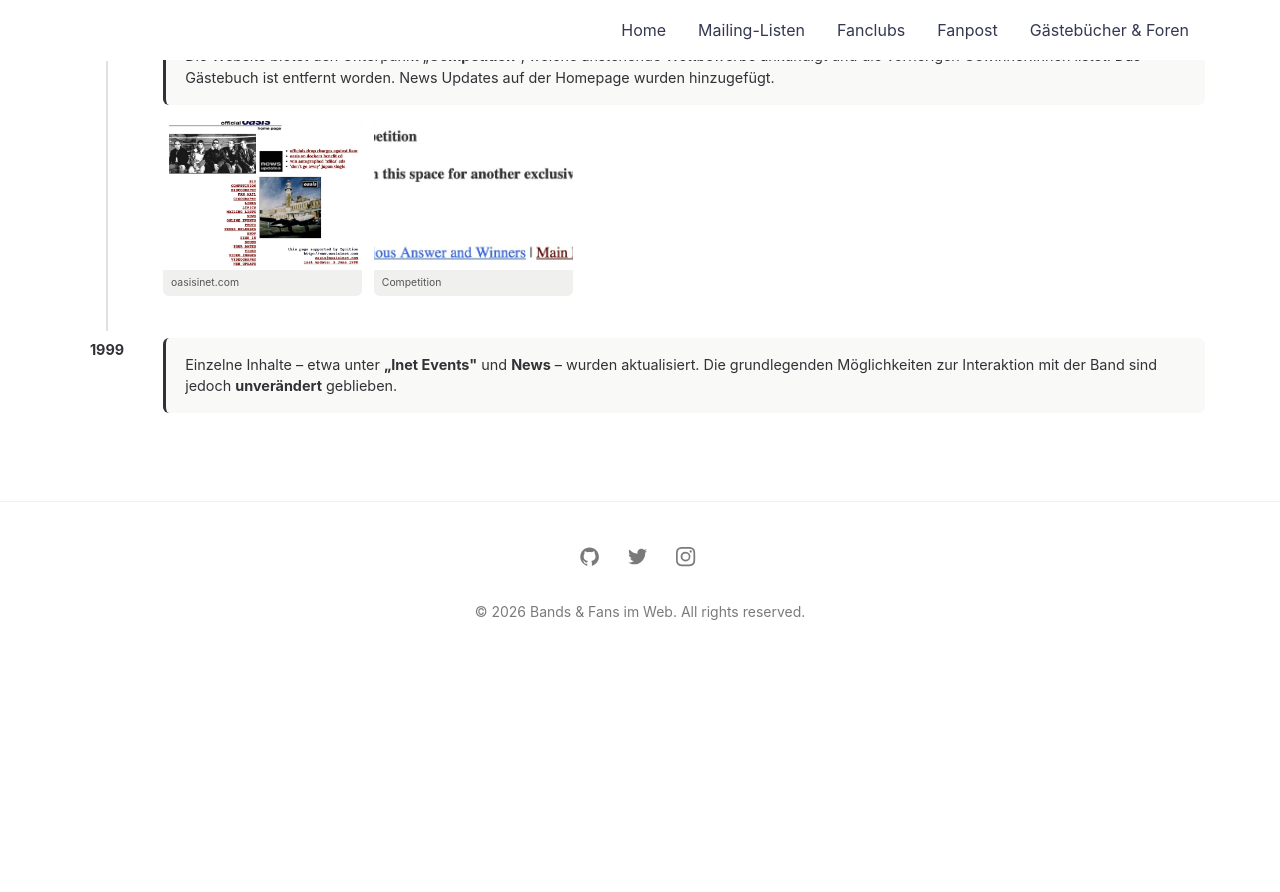
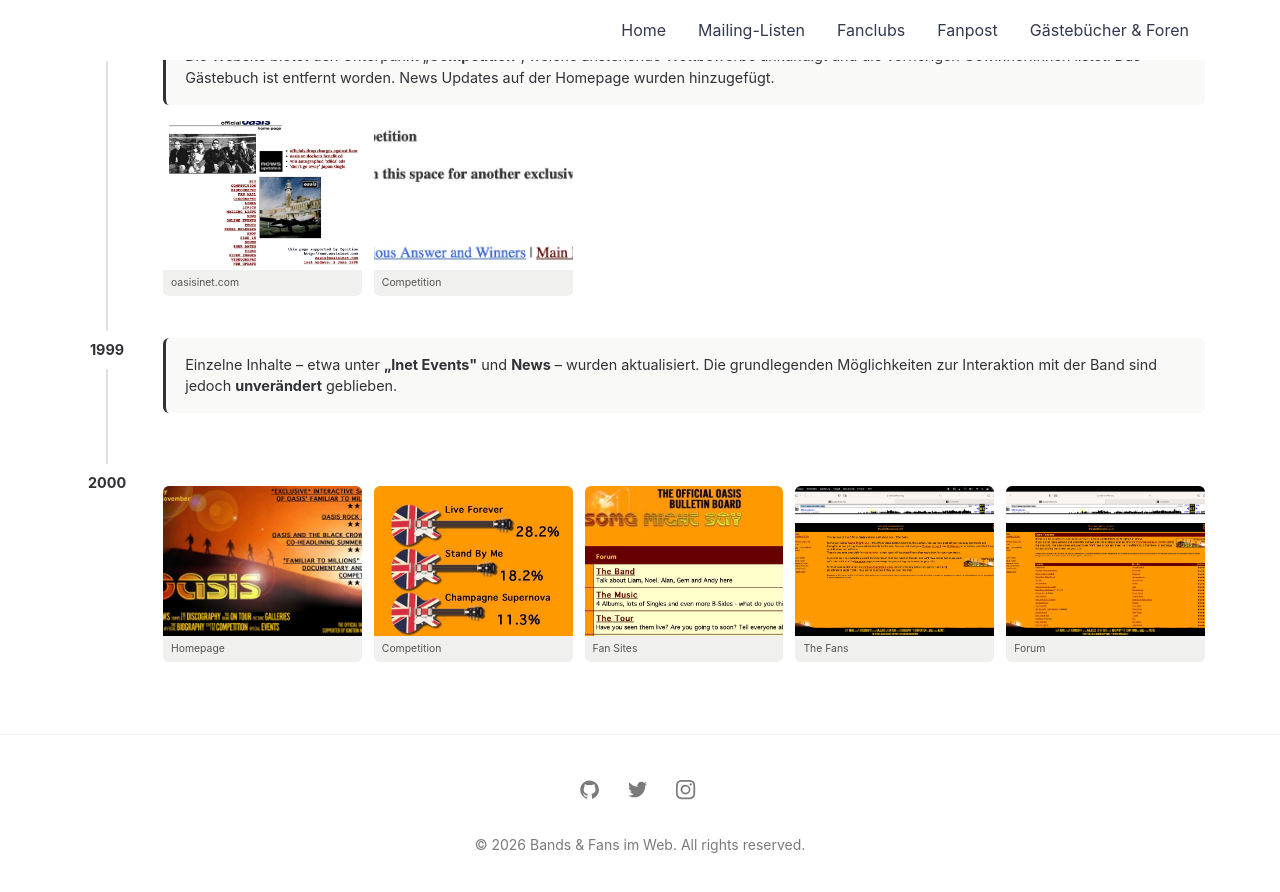
Before and after one commit to livklivk/Bands, a Jekyll site: the page built from _pages/bands/oasis.html, in a window 1280 px wide and 900 px high, scrolled down 1251 px. Shown: the top 892 px of the window. Built offline with Jekyll 4.4.1, drawn with Linux system fonts in a browser that asks for light colours; before the commit the page ends 1918 px from its top, so only the background shows below that.

Commit message:
Oasis Zeitstrahl: 2000 Eintrag mit 5 Screenshots
Co-Authored-By: Claude Sonnet 4.6 <noreply@anthropic.com>

```diff
--- a/_pages/bands/oasis.html
+++ b/_pages/bands/oasis.html
@@ -96,3 +96,34 @@ permalink: /bands/oasis/
     </div>
   </div>
 </div>
+
+<div class="zeitstrahl__eintrag">
+  <div class="zeitstrahl__jahr-wrap">
+    <span class="zeitstrahl__jahr">2000</span>
+    <div class="zeitstrahl__linie"></div>
+  </div>
+  <div class="zeitstrahl__inhalt">
+    <div class="screenshot-grid">
+      <a class="screenshot-item" href="https://web.archive.org/web/20001203035400/http://www.oasisinet.com/" target="_blank" rel="noopener">
+        <img src="{{ '/assets/img/screenshots/oasis/2000/homepage.jpg' | relative_url }}" alt="Homepage 2000">
+        <span class="screenshot-item__label">Homepage</span>
+      </a>
+      <a class="screenshot-item" href="https://web.archive.org/web/20001203035400/http://www.oasisinet.com/" target="_blank" rel="noopener">
+        <img src="{{ '/assets/img/screenshots/oasis/2000/competition.jpg' | relative_url }}" alt="Competition 2000">
+        <span class="screenshot-item__label">Competition</span>
+      </a>
+      <a class="screenshot-item" href="https://web.archive.org/web/20001203035400/http://www.oasisinet.com/" target="_blank" rel="noopener">
+        <img src="{{ '/assets/img/screenshots/oasis/2000/fansites.jpg' | relative_url }}" alt="Fan Sites 2000">
+        <span class="screenshot-item__label">Fan Sites</span>
+      </a>
+      <a class="screenshot-item" href="https://web.archive.org/web/20001203035400/http://www.oasisinet.com/" target="_blank" rel="noopener">
+        <img src="{{ '/assets/img/screenshots/oasis/2000/thefans.jpg' | relative_url }}" alt="The Fans 2000">
+        <span class="screenshot-item__label">The Fans</span>
+      </a>
+      <a class="screenshot-item" href="https://web.archive.org/web/20001203035400/http://www.oasisinet.com/" target="_blank" rel="noopener">
+        <img src="{{ '/assets/img/screenshots/oasis/2000/forum.jpg' | relative_url }}" alt="Forum 2000">
+        <span class="screenshot-item__label">Forum</span>
+      </a>
+    </div>
+  </div>
+</div>
```
Also changed, not shown: assets/img/screenshots/oasis/2000/competition.jpg (added), assets/img/screenshots/oasis/2000/fansites.jpg (added), assets/img/screenshots/oasis/2000/forum.jpg (added), assets/img/screenshots/oasis/2000/homepage.jpg (added), assets/img/screenshots/oasis/2000/thefans.jpg (added).
